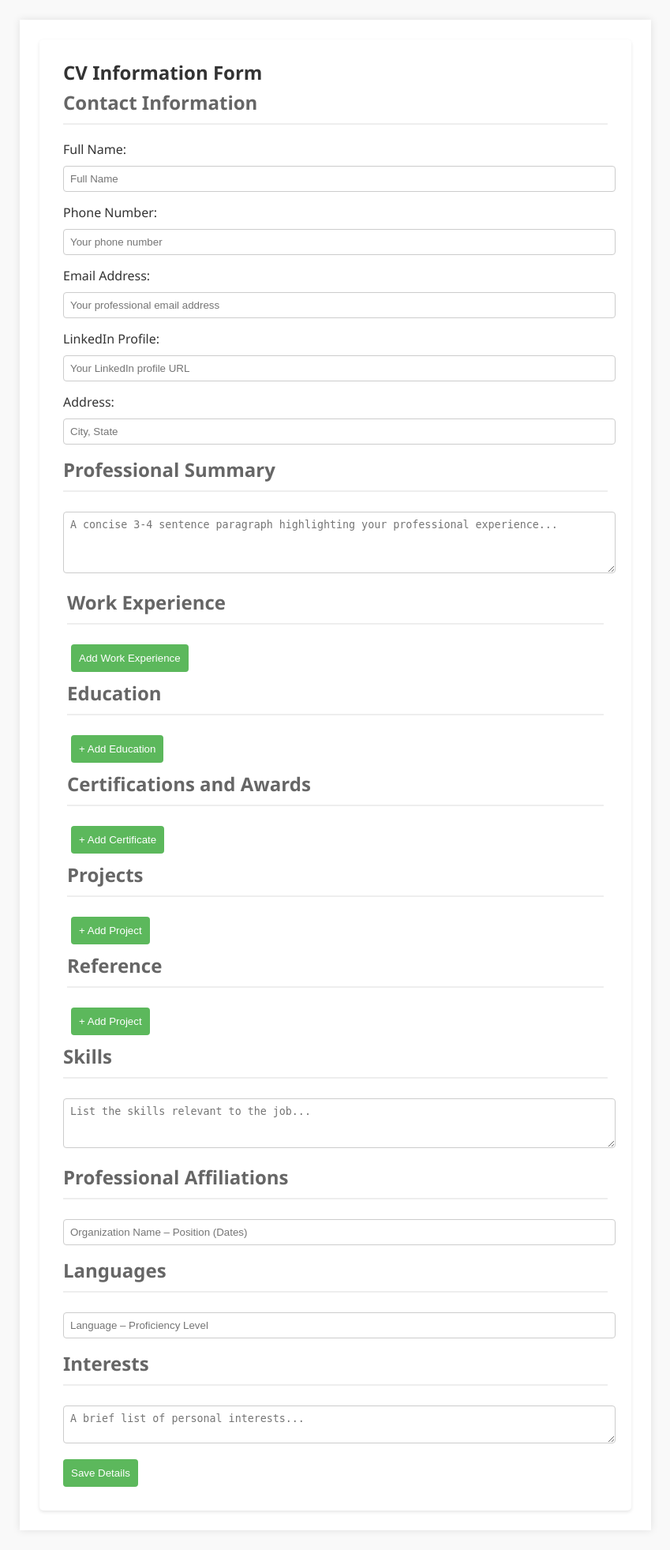
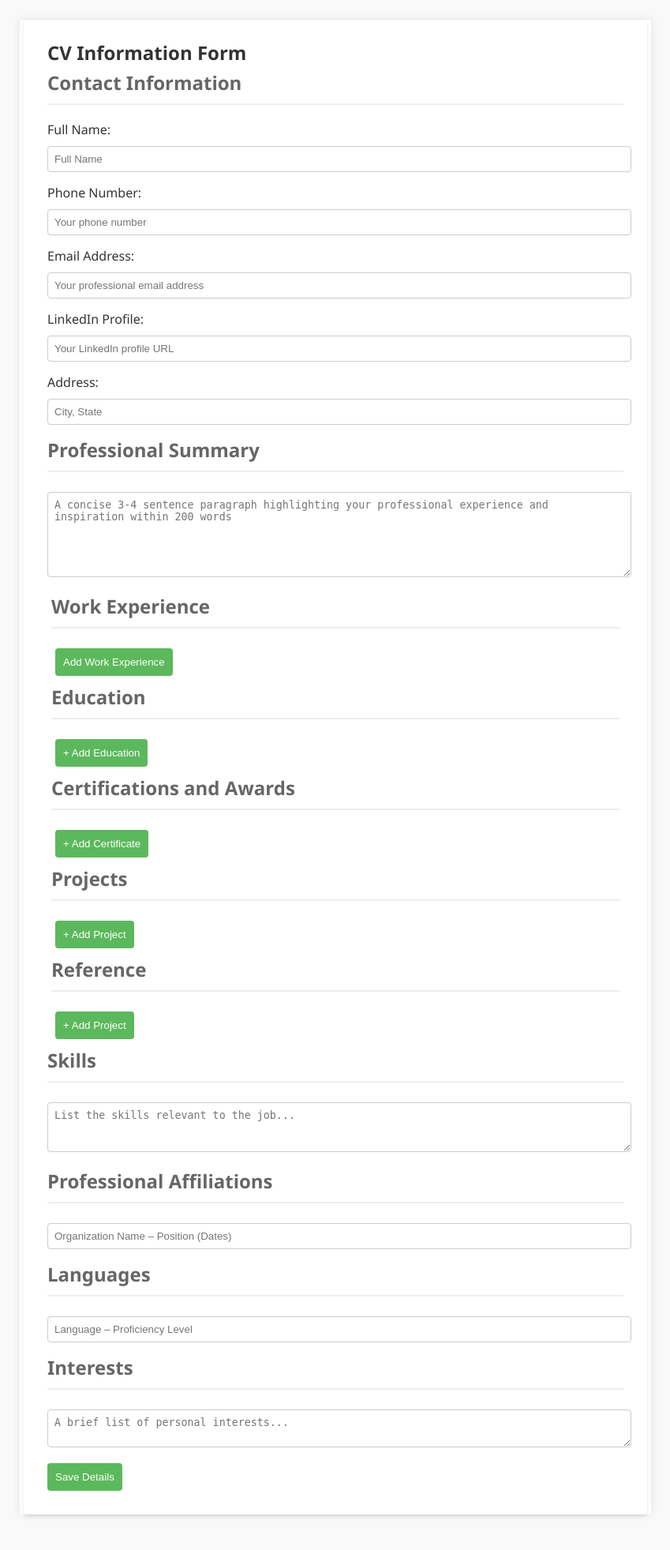
Before and after one commit to sumitambre/ATSFriendlyCV, a Flask app: page /userprofile in a window 1280 px wide. Shown: the whole page at 79% size, without its empty margins (215-1064 px from the left). After the commit the page ends 1921 px from the top, so only its background shows below. Run offline with Flask 3, Linux system fonts and the light colour scheme; the visitor is signed in with stand-in values (Sample User, id 1).

Commit message:
23 may
Changed PDF download in printable format.
Added code to restrict number of word user can input while uploading.
Change CV Style

```diff
--- a/app.py
+++ b/app.py
@@ -215,16 +215,16 @@
         # Process form data and create new CV
         new_cv = UserCV(
             user_id=user_cv_id,
-            full_name=request.form['fullName'],
-            phone_number=request.form['phoneNumber'],
-            email=request.form['email'],
-            linkedin=request.form.get('linkedin'),  # Use .get for optional fields
-            address=request.form.get('address'),
-            professional_summary=request.form.get('professional_summary'),
-            skills=request.form.get('skills'),
-            professional_affiliations=request.form.get('affiliation'),
-            languages=request.form.get('language'),
-            interests=request.form.get('interests')
+            full_name=validate_and_truncate(request.form['fullName'], 100),
+            phone_number=validate_and_truncate(request.form['phoneNumber'], 50),
+            email=validate_and_truncate(request.form['email'], 100),
+            linkedin=validate_and_truncate(request.form.get('linkedin'), 100),
+            address=validate_and_truncate(request.form.get('address'), 200),
+            professional_summary=validate_and_truncate(request.form.get('professional_summary'), 1000),  # Assuming Text can be large
+            skills=validate_and_truncate(request.form.get('skills'), 200),  # Assuming Text can be large
+            professional_affiliations=validate_and_truncate(request.form.get('affiliation'), 200),  # Assuming Text can be large
+            languages=validate_and_truncate(request.form.get('language'), 200),  # Assuming Text can be large
+            interests=validate_and_truncate(request.form.get('interests'), 200)  # Assuming Text can be large
         )
         db.session.add(new_cv)
         db.session.flush()  # This allows us to use the new_cv.id before committing
@@ -235,23 +235,23 @@
         while i <= experience_count and i <= 15:
             company_name = request.form.get(f'companyName{i}', None)
             if company_name:
-                city = request.form.get(f'city{i}', None)
-                position = request.form.get(f'role{i}', None)
-                description = request.form.get(f'roleDescription{i}', None)
-                start_month = request.form.get(f'startMonth{i}', None)
-                start_year = request.form.get(f'startYear{i}', None)
-                current_working = request.form.get(f'current{i}', 'not working')
+                city = validate_and_truncate(request.form.get(f'city{i}', None), 100)
+                position = validate_and_truncate(request.form.get(f'role{i}', None), 100)
+                description = validate_and_truncate(request.form.get(f'roleDescription{i}', None), 1500)  # Assuming Text can be large
+                start_month = validate_and_truncate(request.form.get(f'startMonth{i}', None), 25)
+                start_year = validate_and_truncate(request.form.get(f'startYear{i}', None), 25)
+                current_working = validate_and_truncate(request.form.get(f'current{i}', 'not working'), 25)
 
                 if current_working == 'working':
                     end_month = 'Present'
                     end_year = 'Present'
                 else:
-                    end_month = request.form.get(f'endMonth{i}', None)
-                    end_year = request.form.get(f'endYear{i}', None)
+                    end_month = validate_and_truncate(request.form.get(f'endMonth{i}', None), 25)
+                    end_year = validate_and_truncate(request.form.get(f'endYear{i}', None), 25)
 
                 new_experience = WorkExperience(
                     cv_id=new_cv.id,
-                    company_name=company_name,
+                    company_name=validate_and_truncate(company_name, 100),
                     city=city,
                     position=position,
                     description=description,
@@ -262,9 +262,6 @@
                     current_working=current_working
                 )
                 db.session.add(new_experience)
-            else:
-                experience_count += 1
-                print("No company name provided for userprofile", i)
             i += 1
 
         # Handling Education section
@@ -273,15 +270,16 @@
         while i <= education_count and i <= 15:
             institution_name = request.form.get(f'institutionName{i}', None)
             if institution_name:
-                city = request.form.get(f'cityEdu{i}', None)
-                degree = request.form.get(f'degree{i}', None)
-                start_month = request.form.get(f'startMonth{i}', None)
-                start_year = request.form.get(f'startYear{i}', None)
-                end_month = request.form.get(f'endMonth{i}', None)
-                end_year = request.form.get(f'endYear{i}', None)
+                city = validate_and_truncate(request.form.get(f'cityEdu{i}', None), 100)
+                degree = validate_and_truncate(request.form.get(f'degree{i}', None), 100)
+                start_month = validate_and_truncate(request.form.get(f'startMonth{i}', None), 25)
+                start_year = validate_and_truncate(request.form.get(f'startYear{i}', None), 25)
+                end_month = validate_and_truncate(request.form.get(f'endMonth{i}', None), 25)
+                end_year = validate_and_truncate(request.form.get(f'endYear{i}', None), 25)
+
                 new_education = Education(
                     cv_id=new_cv.id,
-                    institution_name=institution_name,
+                    institution_name=validate_and_truncate(institution_name, 100),
                     city=city,
                     degree=degree,
                     start_month=start_month,
@@ -290,9 +288,6 @@
                     end_year=end_year
                 )
                 db.session.add(new_education)
-            else:
-                education_count += 1
-                print("No institution name provided for userprofile", i)
             i += 1
 
         # Handling Certificate section
@@ -301,40 +296,34 @@
         while i <= certificate_count and i <= 15:
             certificate_name = request.form.get(f'certificateName{i}', None)
             if certificate_name:
-                issuing_organization = request.form.get(f'issuingOrg{i}', None)
-                issue_month = request.form.get(f'issueMonth{i}', None)
-                issue_year = request.form.get(f'issueYear{i}', None)
+                issuing_organization = validate_and_truncate(request.form.get(f'issuingOrg{i}', None), 100)
+                issue_month = validate_and_truncate(request.form.get(f'issueMonth{i}', None), 25)
+                issue_year = validate_and_truncate(request.form.get(f'issueYear{i}', None), 25)
 
                 new_certificate = Certificate(
                     cv_id=new_cv.id,
-                    certificate_name=certificate_name,
+                    certificate_name=validate_and_truncate(certificate_name, 100),
                     issuing_organization=issuing_organization,
                     issue_month=issue_month,
                     issue_year=issue_year
                 )
                 db.session.add(new_certificate)
-            else:
-                certificate_count += 1
-                print("No certificate name provided for userprofile", i)
             i += 1
 
         # Handling Project section
         project_count = int(request.form.get('projectCount', 0))
         i = 1
         while i <= project_count and i <= 15:
-            project_title = request.form.get(f'projectTitle{i}', None)
+            project_title = validate_and_truncate(request.form.get(f'projectTitle{i}', None),100)
             if project_title:
-                description = request.form.get(f'projectDescription{i}', None)
+                description = validate_and_truncate(request.form.get(f'projectDescription{i}', None), 1000)  # Assuming Text can be large
 
                 new_project = Project(
                     cv_id=new_cv.id,
-                    project_title=project_title,
+                    project_title=validate_and_truncate(project_title, 100),
                     description=description
                 )
                 db.session.add(new_project)
-            else:
-                project_count += 1
-                print("No project title provided for userprofile", i)
             i += 1
 
         # Handling Reference section
@@ -343,21 +332,18 @@
         while i <= reference_count and i <= 15:
             reference_name = request.form.get(f'referenceName{i}', None)
             if reference_name:
-                reference_title = request.form.get(f'referenceTitle{i}', None)
-                reference_company = request.form.get(f'referenceCompany{i}', None)
-                contact_information = request.form.get(f'referenceContact{i}', None)
+                reference_title = validate_and_truncate(request.form.get(f'referenceTitle{i}', None), 100)
+                reference_company = validate_and_truncate(request.form.get(f'referenceCompany{i}', None), 100)
+                contact_information = validate_and_truncate(request.form.get(f'referenceContact{i}', None), 200)
 
                 new_reference = Reference(
                     cv_id=new_cv.id,
-                    reference_name=reference_name,
+                    reference_name=validate_and_truncate(reference_name, 100),
                     reference_title=reference_title,
                     reference_company=reference_company,
                     contact_information=contact_information
                 )
                 db.session.add(new_reference)
-            else:
-                reference_count += 1
-                print("No reference name provided for userprofile", i)
             i += 1
 
         db.session.commit()
@@ -385,47 +371,44 @@
 
     if request.method == 'POST':
         # Update the main CV details
-        cv.full_name = request.form['fullName']
-        cv.phone_number = request.form['phoneNumber']
-        cv.email = request.form['email']
-        cv.linkedin = request.form['linkedin']
-        cv.address = request.form['address']
-        cv.professional_summary = request.form['professional_summary']
-        cv.skills = request.form['skills']
-        cv.professional_affiliations = request.form['affiliation']
-        cv.languages = request.form['language']
-        cv.interests = request.form['interests']
+        cv.full_name = validate_and_truncate(request.form['fullName'], 100)
+        cv.phone_number = validate_and_truncate(request.form['phoneNumber'], 50)
+        cv.email = validate_and_truncate(request.form['email'], 100)
+        cv.linkedin = validate_and_truncate(request.form['linkedin'], 100)
+        cv.address = validate_and_truncate(request.form['address'], 200)
+        cv.professional_summary = validate_and_truncate(request.form['professional_summary'], 1000)  # Assuming Text can be large
+        cv.skills = validate_and_truncate(request.form['skills'], 1000)  # Assuming Text can be large
+        cv.professional_affiliations = validate_and_truncate(request.form['affiliation'], 200)  # Assuming Text can be large
+        cv.languages = validate_and_truncate(request.form['language'], 200)  # Assuming Text can be large
+        cv.interests = validate_and_truncate(request.form['interests'], 200)  # Assuming Text can be large
 
         # Update Work Experiences
-
         experience_count = int(request.form.get('experienceCount', 0))
         WorkExperience.query.filter_by(cv_id=cv_id).delete()  # Optionally clear existing and add fresh to avoid orphans
         i = 1
         while i <= experience_count and i <= 15:
             company_name = request.form.get(f'companyName{i}')
-
             if company_name:
                 current_working = request.form.get(f'current{i}', 'not working')
 
                 if current_working == 'working':
                     end_month = 'Present'
-                    end_year = None
+                    end_year = 'Present'
                 else:
-                    end_month = request.form.get(f'endMonth{i}', None)
-                    end_year = request.form.get(f'endYear{i}', None)
+                    end_month = validate_and_truncate(request.form.get(f'endMonth{i}', None), 25)
+                    end_year = validate_and_truncate(request.form.get(f'endYear{i}', None), 25)
 
-                print(current_working)
                 new_experience = WorkExperience(
                     cv_id=cv_id,
-                    company_name=company_name,
-                    city=request.form.get(f'city{i}', None),
-                    position=request.form.get(f'role{i}'),
-                    description=request.form.get(f'roleDescription{i}'),
-                    start_month=request.form.get(f'startMonth{i}'),
-                    start_year=request.form.get(f'startYear{i}'),
+                    company_name=validate_and_truncate(company_name, 100),
+                    city=validate_and_truncate(request.form.get(f'city{i}', None), 100),
+                    position=validate_and_truncate(request.form.get(f'role{i}'), 100),
+                    description=validate_and_truncate(request.form.get(f'roleDescription{i}'), 1500),  # Assuming Text can be large
+                    start_month=validate_and_truncate(request.form.get(f'startMonth{i}'), 25),
+                    start_year=validate_and_truncate(request.form.get(f'startYear{i}'), 25),
                     end_month=end_month,
                     end_year=end_year,
-                    current_working=current_working
+                    current_working=validate_and_truncate(current_working, 25)
                 )
                 db.session.add(new_experience)
                 i += 1  # Only increment `i` if a valid company_name is found
@@ -444,19 +427,16 @@
         i = 1
         while i <= education_count and i <= 15:
             institution_name = request.form.get(f'institutionName{i}')
-            print(institution_name)
-            city = request.form.get(f'cityEdu{i}'),
-            print(city)
             if institution_name:
                 new_education = Education(
                     cv_id=cv_id,
-                    institution_name=institution_name,
-                    city=request.form.get(f'cityEdu{i}', None),
-                    degree=request.form.get(f'degree{i}'),
-                    start_month=request.form.get(f'startMonthEdu{i}'),
-                    start_year=request.form.get(f'startYearEdu{i}'),
-                    end_month=request.form.get(f'endMonthEdu{i}', None),
-                    end_year=request.form.get(f'endYearEdu{i}', None)
+                    institution_name=validate_and_truncate(institution_name, 100),
+                    city=validate_and_truncate(request.form.get(f'cityEdu{i}', None), 100),
+                    degree=validate_and_truncate(request.form.get(f'degree{i}'), 100),
+                    start_month=validate_and_truncate(request.form.get(f'startMonthEdu{i}'), 25),
+                    start_year=validate_and_truncate(request.form.get(f'startYearEdu{i}'), 25),
+                    end_month=validate_and_truncate(request.form.get(f'endMonthEdu{i}', None), 25),
+                    end_year=validate_and_truncate(request.form.get(f'endYearEdu{i}', None), 25)
                 )
                 db.session.add(new_education)
                 i += 1  # Only increment `i` if a valid institution name is found
@@ -476,22 +456,20 @@
         while i <= certificate_count and i <= 15:
             certificate_name = request.form.get(f'certificateName{i}')
             if certificate_name:
-                issuing_organization = request.form.get(f'issuingOrg{i}', None)
-                issue_month = request.form.get(f'issueMonth{i}', None)
-                issue_year = request.form.get(f'issueYear{i}', None)
                 new_certificate = Certificate(
                     cv_id=cv_id,
-                    certificate_name=certificate_name,
-                    issuing_organization=request.form.get(f'issuingOrg{i}'),
-                    issue_month=issue_month,
-                    issue_year=issue_year
+                    certificate_name=validate_and_truncate(certificate_name, 100),
+                    issuing_organization=validate_and_truncate(request.form.get(f'issuingOrg{i}'), 100),
+                    issue_month=validate_and_truncate(request.form.get(f'issueMonth{i}'), 25),
+                    issue_year=validate_and_truncate(request.form.get(f'issueYear{i}'), 25)
                 )
                 db.session.add(new_certificate)
                 i += 1
             else:
                 certificate_count += 1
                 i += 1
-        # Commit the session only after adding all the new educations
+
+        # Commit the session only after adding all the new certificates
         db.session.commit()
 
         # Update Projects
@@ -503,15 +481,16 @@
             if project_title:
                 new_project = Project(
                     cv_id=cv_id,
-                    project_title=project_title,
-                    description=request.form.get(f'projectDescription{i}', None)
+                    project_title=validate_and_truncate(project_title, 100),
+                    description=validate_and_truncate(request.form.get(f'projectDescription{i}', None), 1000)  # Assuming Text can be large
                 )
                 db.session.add(new_project)
                 i += 1
             else:
                 project_count += 1
                 i += 1
-        # Commit the session only after adding all the new educations
+
+        # Commit the session only after adding all the new projects
         db.session.commit()
 
         # Update References
@@ -523,17 +502,18 @@
             if reference_name:
                 new_reference = Reference(
                     cv_id=cv_id,
-                    reference_name=reference_name,
-                    reference_title=request.form.get(f'referenceTitle{i}'),
-                    reference_company=request.form.get(f'referenceCompany{i}'),
-                    contact_information=request.form.get(f'referenceContact{i}')
+                    reference_name=validate_and_truncate(reference_name, 100),
+                    reference_title=validate_and_truncate(request.form.get(f'referenceTitle{i}'), 100),
+                    reference_company=validate_and_truncate(request.form.get(f'referenceCompany{i}'), 100),
+                    contact_information=validate_and_truncate(request.form.get(f'referenceContact{i}'), 200)
                 )
                 db.session.add(new_reference)
                 i += 1
             else:
                 reference_count += 1
                 i += 1
-        # Commit the session only after adding all the new educations
+
+        # Commit the session only after adding all the new references
         db.session.commit()
 
         return redirect(url_for('show', cv_id=cv_id))
@@ -553,8 +533,10 @@
     if request.method == 'POST':
         # Update the main CV details
         JobDetails.query.filter_by(cv_id=cv_id).delete()  # Optionally clear existing and add fresh to avoid orphans
-        job_title = request.form.get('jobTitle', None)
-        job_description = request.form.get('jobDescription', None)
+
+        job_title = validate_and_truncate(request.form.get('jobTitle', None), 100)
+        job_description = validate_and_truncate(request.form.get('jobDescription', None),
+                                                1500)  # Assuming Text can be large
 
         new_jobdetails = JobDetails(
             cv_id=cv_id,
@@ -812,5 +794,22 @@
     # Replace sequences of whitespace (including spaces, newlines, tabs, etc.) with a single space
     return re.sub(r'[\s]+', ' ', description).strip()
 
+
+def validate_and_truncate(data, max_length):
+    """
+    Truncates the data to ensure it does not exceed the maximum length.
+
+    Args:
+        data (str): The input string to be validated and truncated.
+        max_length (int): The maximum allowed length for the string.
+
+    Returns:
+        str: The truncated string if it exceeds max_length, otherwise the original string.
+    """
+    if data and len(data) > max_length:
+        return data[:max_length]
+    return data
+
+
 if __name__ == '__main__':
     app.run(debug=True)
--- a/static/css/style.css
+++ b/static/css/style.css
@@ -18,7 +18,6 @@
   max-width: 800px;
   margin: auto;
   background: #fff;
-  padding: 20px;
   box-shadow: 0 0 10px rgba(0, 0, 0, 0.1);
 }
 
@@ -111,6 +110,10 @@
 }
 
 /* Section styling */
+.sub_section {
+  margin-bottom: 20px;
+}
+
 .section {
   margin-bottom: 15px;
 }
--- a/templates/userprofile.html
+++ b/templates/userprofile.html
@@ -34,8 +34,8 @@
 
 
                 <h2>Professional Summary</h2>
-                <textarea id="professional_summary" name="professional_summary" rows="4"
-                    placeholder="A concise 3-4 sentence paragraph highlighting your professional experience..."></textarea><br>
+                <textarea id="professional_summary" name="professional_summary" rows="6"
+                    placeholder="A concise 3-4 sentence paragraph highlighting your professional experience and inspiration within 200 words"></textarea><br>
 
                 <div id="workExperienceSection">
                     <h2>Work Experience</h2>
```
Also changed, not shown: static/css/cv.css (added, +99 -0 lines), templates/show.html (+5 -12 lines), templates/showAI.html (+29 -110 lines).
